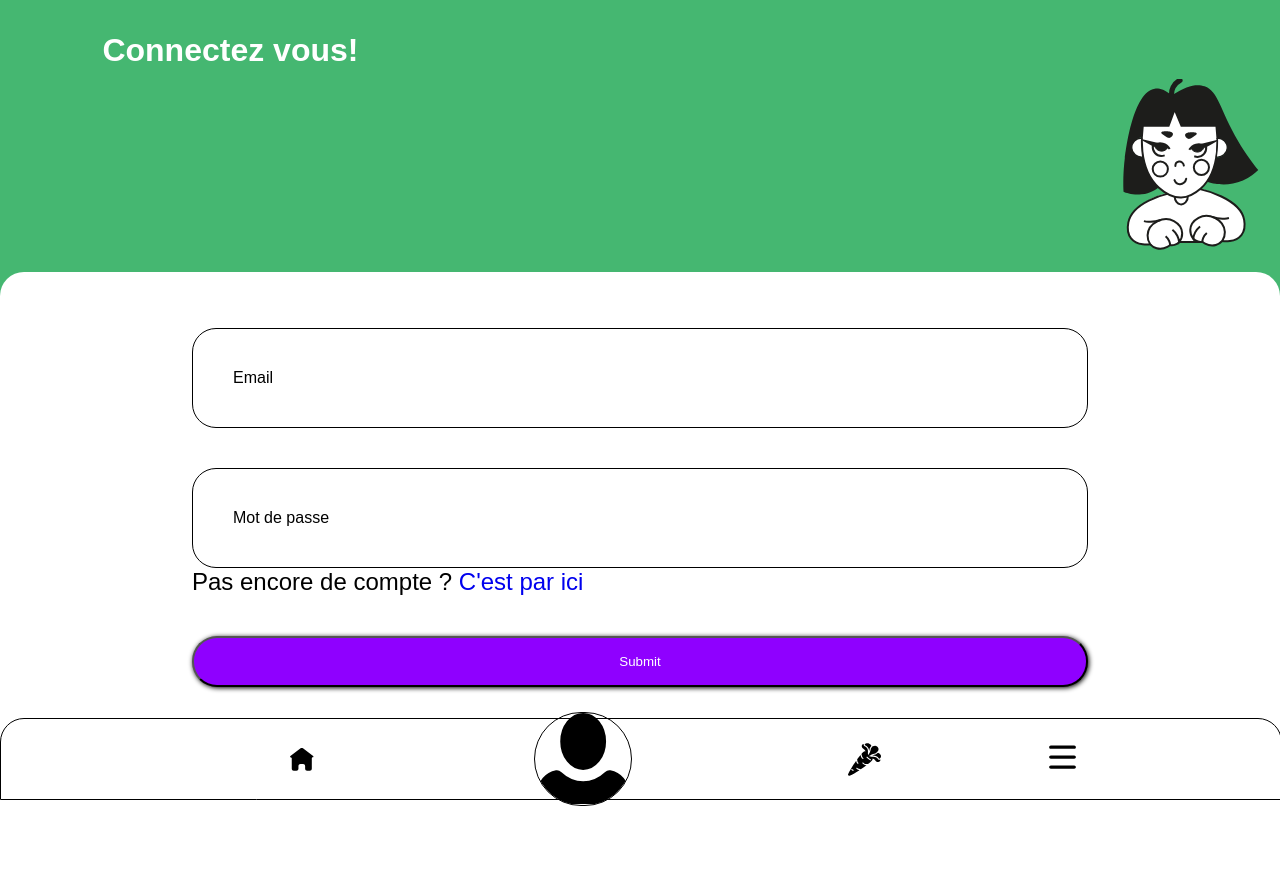
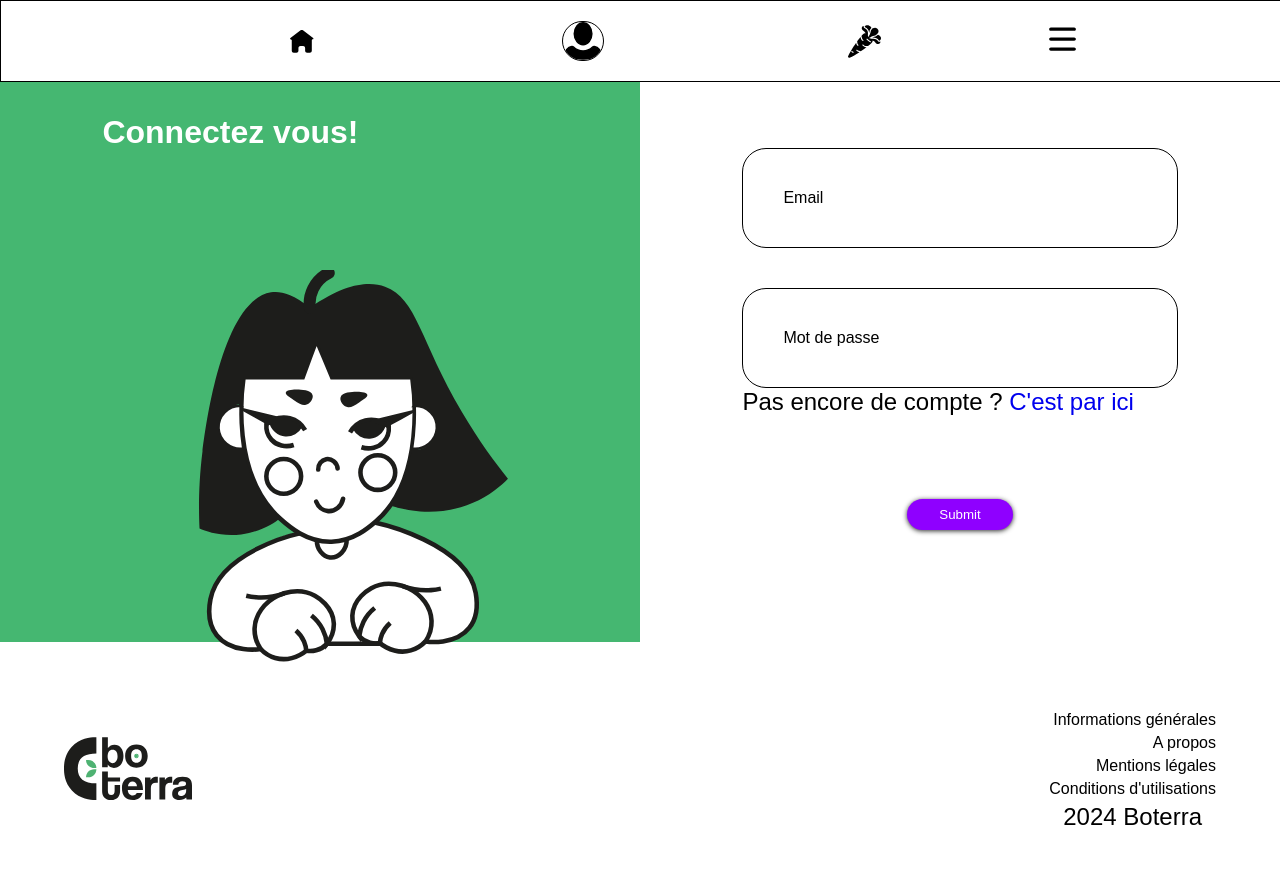
Before and after one commit to theo-gambier/boterra, a PHP site: page /users/connexion.php in a window 1280 px wide. Before the commit the page ends 807 px from the top, so only its background shows below. Run offline with PHP 8.4, Linux system fonts and the light colour scheme.

Commit message:
version desktop index et connexion plus carte liste_jardin

```diff
--- a/assets/pages/css/desktop.css
+++ b/assets/pages/css/desktop.css
@@ -3,10 +3,100 @@
 }
 
 @media (min-width: 720px) {
+    main {
+        padding-bottom: 0;
+    }
+
+    .blockblanc {
+        padding: 2vw 1vw;
+        min-height: 10vh !important;
+    }
+
+    .fondv {
+        min-height: 0;
+    }
+
+    .visible {
+        top: 10% !important;
+        right: 12% !important;
+        z-index: 2 !important;
+    }
+
+    .desktopIgnore {
+        display: none !important;
+    }
+
+    #maDiv {
+        top: -100%;
+        right: 12%;
+        width: fit-content;
+        padding: 1vw;
+        border-radius: 0 0 5px 5px;
+    }
+
+    .perso {
+        z-index: 1;
+    }
+
+    #sectionCard {
+        display: flex;
+        flex-direction: row;
+        flex-wrap: wrap;
+        justify-content: space-between;
+        row-gap: 1%;
+    }
+
+    #sectionCard article {
+        width: 30%;
+    }
+
+    .formulaireCoInsDesktop {
+        display: flex;
+        flex-direction: row;
+        justify-content: space-between;
+        height: 70vh !important;
+    }
+
+    .formulaireCoInsDesktop div {
+        position: relative;
+    }
+
+    .heroco {
+        box-sizing: border-box;
+        width: 50vw;
+        height: 100%;
+    }
+
+
+    .heroco img {
+        position: absolute;
+        height: 70% !important;
+        bottom: -20px !important;
+        right: 10vw !important;
+        margin: 0 !important;
+    }
+
+    .containerFormCoIns {
+        border-radius: 0 !important;
+    }
+
+    .containerFormCoIns form {
+        padding: 0 7vw;
+    }
+
     .main-garden {
         display: flex;
         flex-direction: row;
-        gap: 50px;
+        flex-wrap: wrap;
+        gap: 1vw;
+    }
+
+    .main-garden a {
+        width: fit-content;
+    }
+
+    .navblock {
+        width: fit-content;
     }
 
     .arrow-home {
@@ -80,4 +170,31 @@
         width: 45px;
     }
 
+    footer {
+        display: flex;
+        justify-content: space-between;
+        padding: 5vw;
+
+    }
+
+    footer img {
+        width: 10vw;
+    }
+
+    footer div ul {
+        list-style: none;
+        text-align: end;
+    }
+
+    footer div ul li {
+        margin: 5px 0;
+    }
+
+    footer div ul li a {
+        color: black;
+    }
+
+    footer div p {
+        text-align: center;
+    }
 }
--- a/assets/pages/footer.php
+++ b/assets/pages/footer.php
@@ -1 +1,12 @@
-<?php
+<footer>
+	<img src="/assets/img/logoFooter.svg" alt="Logo de Boterra">
+	<div>
+		<ul>
+            <li><a href="">Informations générales</a></li>
+            <li><a href="">A propos</a></li>
+            <li><a href="">Mentions légales</a></li>
+            <li><a href="">Conditions d'utilisations</a></li>
+		</ul>
+		<p>2024 Boterra</p>
+	</div>
+</footer>
--- a/assets/pages/menu.php
+++ b/assets/pages/menu.php
@@ -4,7 +4,8 @@
         <div id="maDiv"  class="">
             <a href="/users/contact.php">Contact</a>
             <a href="/admin/admin_office.php">Admin</a>
-            <a href="/users/mentions.php">Mentions légales</a>
+            <a href="/users/mentions.php" class="desktopIgnore">Mentions légales</a>
+            <a href="/users/deconnexion.php">Déconnexion</a>
         </div>
         <a href="/index.php"><img src="/assets/img/home.svg" alt="pictogramme de l'accueil"></a>
         <?php
--- a/index.php
+++ b/index.php
@@ -7,7 +7,7 @@
     <meta http-equiv="X-UA-Compatible" content="ie=edge">
     <link rel="stylesheet" href="/assets/pages/css/style.css">
     <link rel="stylesheet" href="/assets/pages/css/desktop.css">
-    <title>Document</title>
+    <title>Boterra</title>
 </head>
 <body>
 <main>
@@ -104,6 +104,10 @@
         <h2 class="space call-title"><strong>Rejoignez nous<br>dès maintenant !</strong></h2>
         <a href="users/inscription.php"><div class="boutoninsc"><h2>INSCRIPTION</h2></a></div>
     </div>
+
+    <?php
+        require_once 'assets/pages/footer.php'
+    ?>
 </main>
 </body>
 </html>
--- a/users/connexion.php
+++ b/users/connexion.php
@@ -6,10 +6,14 @@
             content="width=device-width, user-scalable=no, initial-scale=1.0, maximum-scale=1.0, minimum-scale=1.0">
         <meta http-equiv="X-UA-Compatible" content="ie=edge">
         <link rel="stylesheet" href="../assets/pages/css/style.css">
+        <link rel="stylesheet" href="../assets/pages/css/desktop.css">
         <title>Boterra</title>
     </head>
     <body>
-        <main class="fondv">
+    <?php
+    require_once('../assets/pages/menu.php')
+    ?>
+        <main class="fondv formulaireCoInsDesktop">
             <div>
                 <div class="hero heroco">
                     <h2 class="space"><strong>Connectez vous!</strong></h2>
@@ -17,9 +21,9 @@
                     <img src="/assets/img/illus.svg" alt="illustration d'une fille" class="perso">
                 </div>
             </div>
-            <div class="blockblanc">
+            <div class="blockblanc containerFormCoIns">
                 <div class="formulaire">
-                    <form action="verif_connexion.php" method="post" class="column space between"   >
+                    <form action="verif_connexion.php" method="post" class="column space between">
                         <div class="infocase column">
                             <label for="email">Email</label>
                             <input id="email" type="email" name="user_mail" class="inputcache">
@@ -35,14 +39,15 @@
                                 </span>
                             </p>
                         </div>
-                        <input type="submit" placeholder="Connexion" class="boutoninsc">
+                        <input type="submit" placeholder="Connexion" class="boutonMain ">
                     </form>
                 </div>
             </div>
-            <?php
-                require_once('../assets/pages/menu.php')
-            ?>
+
         </main>
+    <?php
+        require_once '../assets/pages/footer.php'
+    ?>
         <script>
             document.querySelectorAll('.infocase').forEach(function(caseDiv) {
                 caseDiv.addEventListener('click', function() {
--- a/users/jardin/liste_jardin.php
+++ b/users/jardin/liste_jardin.php
@@ -32,6 +32,7 @@ foreach ($jardins as $jardin)
     <link rel="stylesheet" href="https://unpkg.com/leaflet.markercluster@1.3.0/dist/MarkerCluster.css">
     <link rel="stylesheet" href="https://unpkg.com/leaflet.markercluster@1.3.0/dist/MarkerCluster.Default.css">
     <link rel="stylesheet" href="../../assets/pages/css/style.css">
+    <link rel="stylesheet" href="../../assets/pages/css/desktop.css">
 
 
     <script src="https://unpkg.com/leaflet/dist/leaflet.js" defer></script>
@@ -54,8 +55,8 @@ foreach ($jardins as $jardin)
 
         /* Taille de la carte */
         #mapid {
-            width: 90%;
-            height: 30%;
+            width: 100%;
+            height: 60vh;
             margin: 10px auto;
         }
 
--- a/users/journal/liste_journal.php
+++ b/users/journal/liste_journal.php
@@ -31,6 +31,7 @@ if (filter_var($_GET['parcelle_id'], FILTER_VALIDATE_INT))
 	      content="width=device-width, user-scalable=no, initial-scale=1.0, maximum-scale=1.0, minimum-scale=1.0">
 	<meta http-equiv="X-UA-Compatible" content="ie=edge">
     <link rel="stylesheet" href="/assets/pages/css/style.css">
+    <link rel="stylesheet" href="/assets/pages/css/desktop.css"
     <script src="/assets/js/popupListe.js" defer></script>
 	<title>Document</title>
 </head>
@@ -76,8 +77,8 @@ if (filter_var($_GET['parcelle_id'], FILTER_VALIDATE_INT))
 
 	<article>
 		<a href="ajout_journal.php?parcelle_id=<?= $parcelle ?>">
+            <div class="boutonMain"><p>Ajouter un évènement</div>
             <div class="boutonMain"><p>Retour</p></div>
-			<div class="boutonMain"><p>Ajouter un évènement</div>
 		</a>
 	</article>
 
```
Also changed, not shown: assets/img/logoFooter.svg (added).
